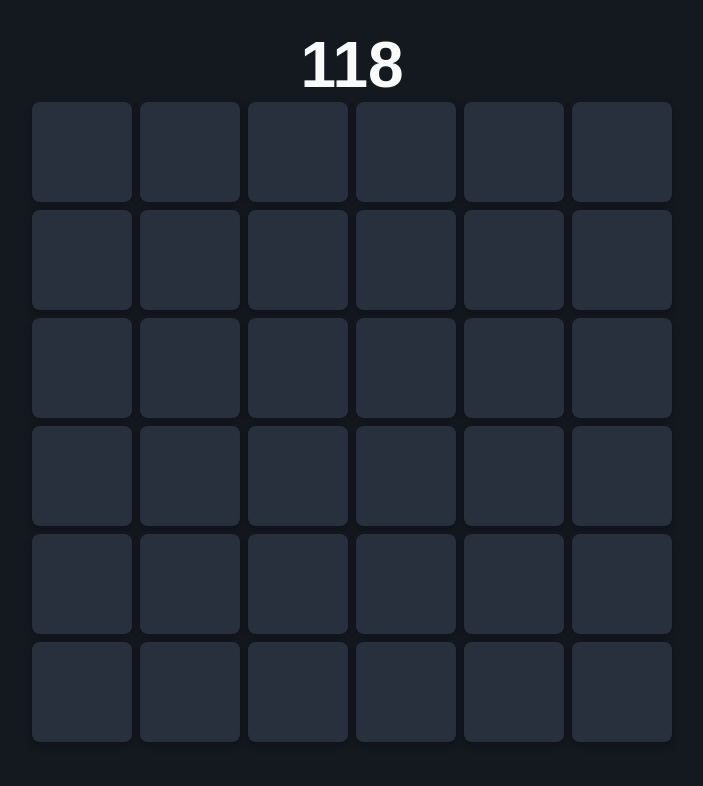
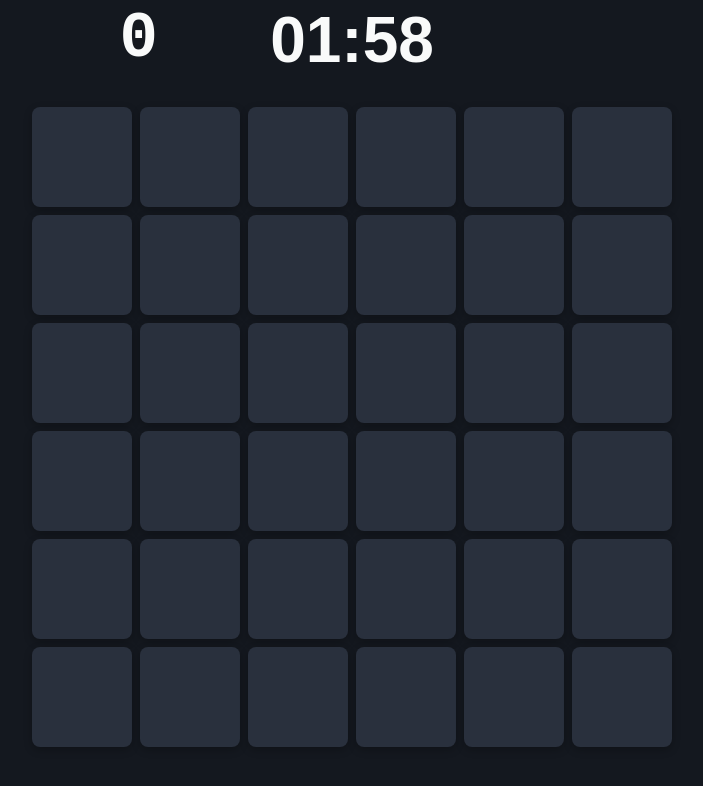
Before and after one commit to TangHoang/memory, a SvelteKit app: page / in a window 1280 px wide. Both pictures are taken after a click on the button "PLAY". Shown: the top 786 px of the page, without its empty margins (288-991 px from the left). Built offline with nearby package versions, Linux system fonts and the light colour scheme.

Commit message:
added score logic and create new componenent header

```diff
--- /dev/null
+++ b/src/components/Header.svelte
@@ -0,0 +1,48 @@
+<script>
+    export let points = 0;
+    export let time = 120;
+
+    function time_converted(num) {
+        let minutes = Math.floor(num / 60);
+        let seconds = num % 60;
+        if (seconds == 0) {
+            return "0" + minutes + ":" + seconds + "0";
+        }
+        return "0" + minutes + ":" + seconds;
+    }
+</script>
+
+<div class="header-container">
+    <h1 class="score"> {points} </h1>
+    <h1 class="timer" class:pulse={time < 6}> {time_converted(time)}</h1>
+</div>
+
+<style>
+    .header-container {
+        display: grid;
+        grid-template-columns: 1fr 1fr 1fr;
+        margin: 30px 0px;
+
+    }
+
+    .timer {
+        grid-column: 2/2;
+        transition: color 0.3s ease;
+    }
+
+    .score {
+        grid-column: 1/1;
+        font-family: 'Courier New', Courier, monospace;
+    }
+
+    .pulse {
+        color: var(--pulse);
+        animation: pulse 1s infinite ease;
+    }
+
+    @keyframes pulse {
+        to {
+            scale: 1.3;
+        }
+    }
+</style>
--- a/src/routes/mathQuestions.js
+++ b/src/data/mathQuestions.js
@@ -2,78 +2,78 @@ export const questions = [
     { question: "10 + 5 =", answer: 15 },
     { question: "9 - 3 =", answer: 6 },
     { question: "7 * 8 =", answer: 56 },
-    { question: "30 / 6 =", answer: 5 },
+    { question: "30 : 6 =", answer: 5 },
     { question: "12 + 9 =", answer: 21 },
     { question: "20 - 14 =", answer: 6 },
     { question: "6 * 4 =", answer: 24 },
-    { question: "64 / 8 =", answer: 8 },
+    { question: "64 : 8 =", answer: 8 },
     { question: "15 + 6 =", answer: 21 },
     { question: "18 - 5 =", answer: 13 },
     { question: "9 * 3 =", answer: 27 },
-    { question: "45 / 5 =", answer: 9 },
+    { question: "45 : 5 =", answer: 9 },
     { question: "8 + 8 =", answer: 16 },
     { question: "22 - 13 =", answer: 9 },
     { question: "5 * 6 =", answer: 30 },
-    { question: "36 / 4 =", answer: 9 },
+    { question: "36 : 4 =", answer: 9 },
     { question: "11 + 8 =", answer: 19 },
     { question: "25 - 16 =", answer: 9 },
     { question: "7 * 7 =", answer: 49 },
-    { question: "63 / 9 =", answer: 7 },
+    { question: "63 : 9 =", answer: 7 },
     { question: "14 + 7 =", answer: 21 },
     { question: "30 - 17 =", answer: 13 },
     { question: "9 * 4 =", answer: 36 },
-    { question: "72 / 8 =", answer: 9 },
+    { question: "72 : 8 =", answer: 9 },
     { question: "12 + 10 =", answer: 22 },
     { question: "27 - 14 =", answer: 13 },
     { question: "8 * 5 =", answer: 40 },
-    { question: "56 / 7 =", answer: 8 },
+    { question: "56 : 7 =", answer: 8 },
     { question: "16 + 9 =", answer: 25 },
     { question: "36 - 22 =", answer: 14 },
     { question: "5 + 3 =", answer: 8 },
     { question: "7 - 2 =", answer: 5 },
     { question: "4 * 6 =", answer: 24 },
-    { question: "18 / 3 =", answer: 6 },
+    { question: "18 : 3 =", answer: 6 },
     { question: "9 + 4 =", answer: 13 },
     { question: "12 - 7 =", answer: 5 },
     { question: "3 * 8 =", answer: 24 },
-    { question: "30 / 5 =", answer: 6 },
+    { question: "30 : 5 =", answer: 6 },
     { question: "6 + 2 =", answer: 8 },
     { question: "10 * 2 =", answer: 20 },
-    { question: "15 / 3 =", answer: 5 },
+    { question: "15 : 3 =", answer: 5 },
     { question: "8 + 6 =", answer: 14 },
     { question: "20 - 12 =", answer: 8 },
     { question: "7 * 4 =", answer: 28 },
-    { question: "48 / 6 =", answer: 8 },
+    { question: "48 : 6 =", answer: 8 },
     { question: "9 + 9 =", answer: 18 },
     { question: "18 - 10 =", answer: 8 },
     { question: "5 * 5 =", answer: 25 },
-    { question: "30 / 6 =", answer: 5 },
+    { question: "30 : 6 =", answer: 5 },
     { question: "12 + 4 =", answer: 16 },
     { question: "16 - 8 =", answer: 8 },
     { question: "6 * 3 =", answer: 18 },
-    { question: "24 / 4 =", answer: 6 },
+    { question: "24 : 4 =", answer: 6 },
     { question: "11 + 7 =", answer: 18 },
     { question: "22 - 10 =", answer: 12 },
     { question: "9 * 2 =", answer: 18 },
-    { question: "36 / 6 =", answer: 6 },
+    { question: "36 : 6 =", answer: 6 },
     { question: "8 + 5 =", answer: 13 },
     { question: "15 - 9 =", answer: 6 },
     { question: "10 + 5 =", answer: 15 },
     { question: "9 - 3 =", answer: 6 },
     { question: "7 * 8 =", answer: 56 },
-    { question: "30 / 6 =", answer: 5 },
+    { question: "30 : 6 =", answer: 5 },
     { question: "12 + 9 =", answer: 21 },
     { question: "20 - 14 =", answer: 6 },
     { question: "6 * 4 =", answer: 24 },
-    { question: "64 / 8 =", answer: 8 },
+    { question: "64 : 8 =", answer: 8 },
     { question: "15 + 6 =", answer: 21 },
     { question: "18 - 5 =", answer: 13 },
     { question: "9 * 3 =", answer: 27 },
-    { question: "45 / 5 =", answer: 9 },
+    { question: "45 : 5 =", answer: 9 },
     { question: "8 + 8 =", answer: 16 },
     { question: "22 - 13 =", answer: 9 },
     { question: "5 * 6 =", answer: 30 },
-    { question: "36 / 4 =", answer: 9 },
+    { question: "36 : 4 =", answer: 9 },
     { question: "11 + 8 =", answer: 19 },
     { question: "25 - 16 =", answer: 9 },
     { question: "7 * 7 =", answer: 49 },
--- a/src/routes/+page.svelte
+++ b/src/routes/+page.svelte
@@ -1,6 +1,7 @@
 <script>
-    import { emoji } from "./emoji.js"
-    import { questions} from "./mathQuestions.js"
+    import { emoji } from "../data/emoji.js"
+    import { questions} from "../data/mathQuestions.js"
+    import Header from "../components/Header.svelte"
 
     const State = {
         start: "start",
@@ -15,7 +16,7 @@
     let size = 36;
     let grid = createGrid();
     let chosenQuestions = chooseQuestions();
-    let progress = 0;
+    let points = 0;
 
     let submittedAnswer = null;
     let booleanArray = [] // used to keep track of correct or false answers
@@ -74,7 +75,7 @@
 
         if( grid[first] === grid[second]) {
             matches = matches.concat(grid[first]);
-            progress += 20;
+            points += 50;
         }
         setTimeout(()=> selected = [], 800);
     }
@@ -117,6 +118,7 @@
         let input = document.getElementById(`${id}`);
         if (input.value == correctAnswer) {
             booleanArray[id] = true;
+            points += 20;
         }
         return input.value;
     }
@@ -142,7 +144,8 @@
 {/if}
 
 {#if state === State.playingMemory}
-    <h1 class="timer" class:pulse={time < 6}> {time}</h1>
+    <Header {points} {time}> </Header>
+
     <div class="cards" >
         {#each grid as card, cardIndex}
             {@const isSelected = selected.includes(cardIndex)}
@@ -173,8 +176,7 @@
 {/if}
 
 {#if state === State.playingMath}
-    <h1 class="timer" class:pulse={time < 6}> {time}</h1>
-    <ProgressBar value={33} class="shadow"/>
+    <Header {points} {time}> </Header>
     <div class="questions">
         {#each chosenQuestions as question, questionId}
             <form on:submit|preventDefault={() => {
@@ -191,9 +193,7 @@
 
 <style>
 
-    h1 {
-        margin-top: 50px
-    }
+
     .cards {
         display: grid;
         grid-template-columns: repeat(6, 1fr);
@@ -268,23 +268,12 @@
         }
     }
 
-    .timer {
-        transition: color 0.3s ease;
-    }
 
-    .pulse {
-        color: var(--pulse);
-        animation: pulse 1s infinite ease;
-    }
 
     .shadow {
         box-shadow: rgba(0, 0, 0, 0.24) 0px 3px 8px;
     }
 
-    @keyframes pulse {
-        to {
-            scale: 1.3;
-        }
-    }
+
 
 </style>
```
Also changed, not shown: src/data/emoji.js (renamed from src/routes/emoji.js), 1 other file (tests, documents, lock files or other folders).
